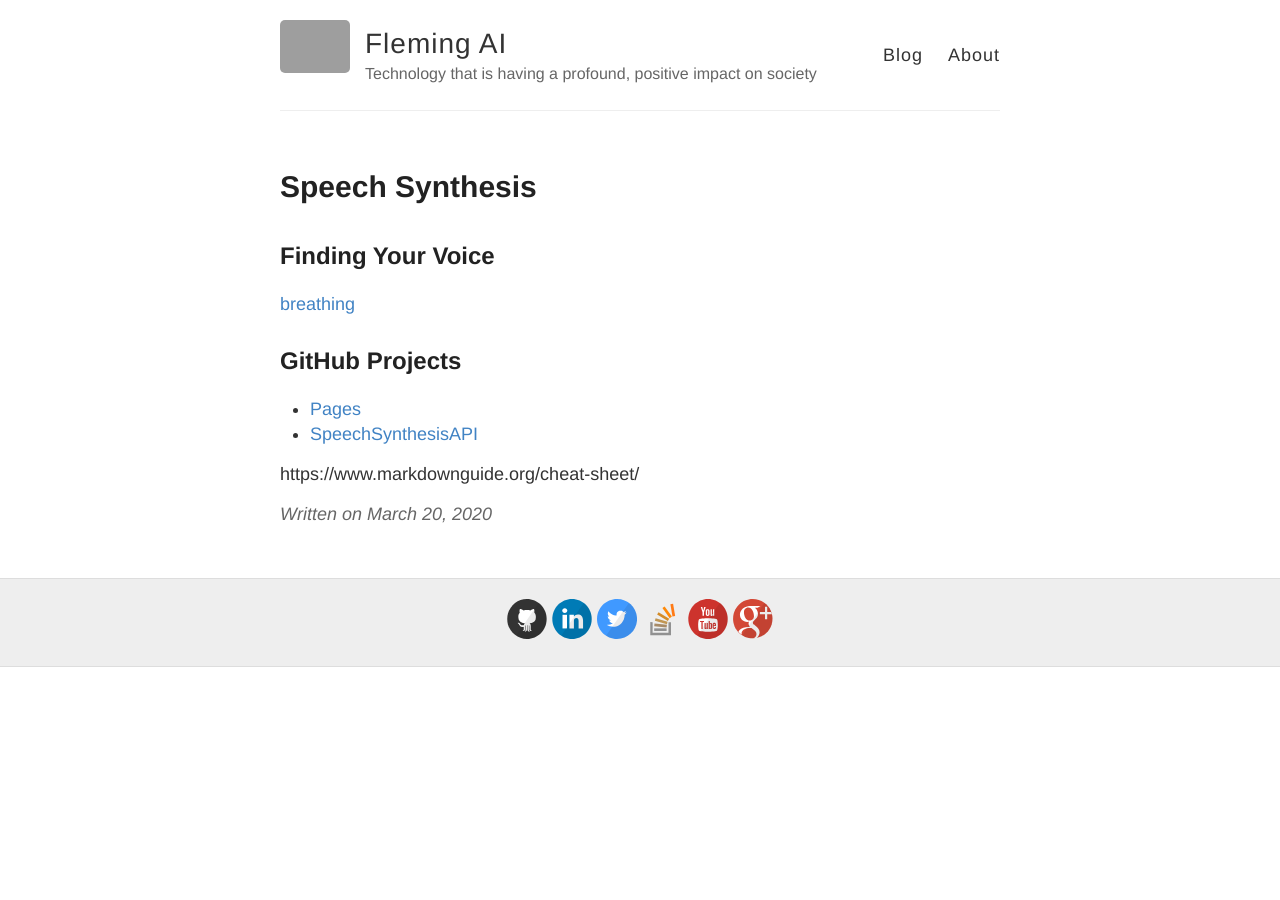
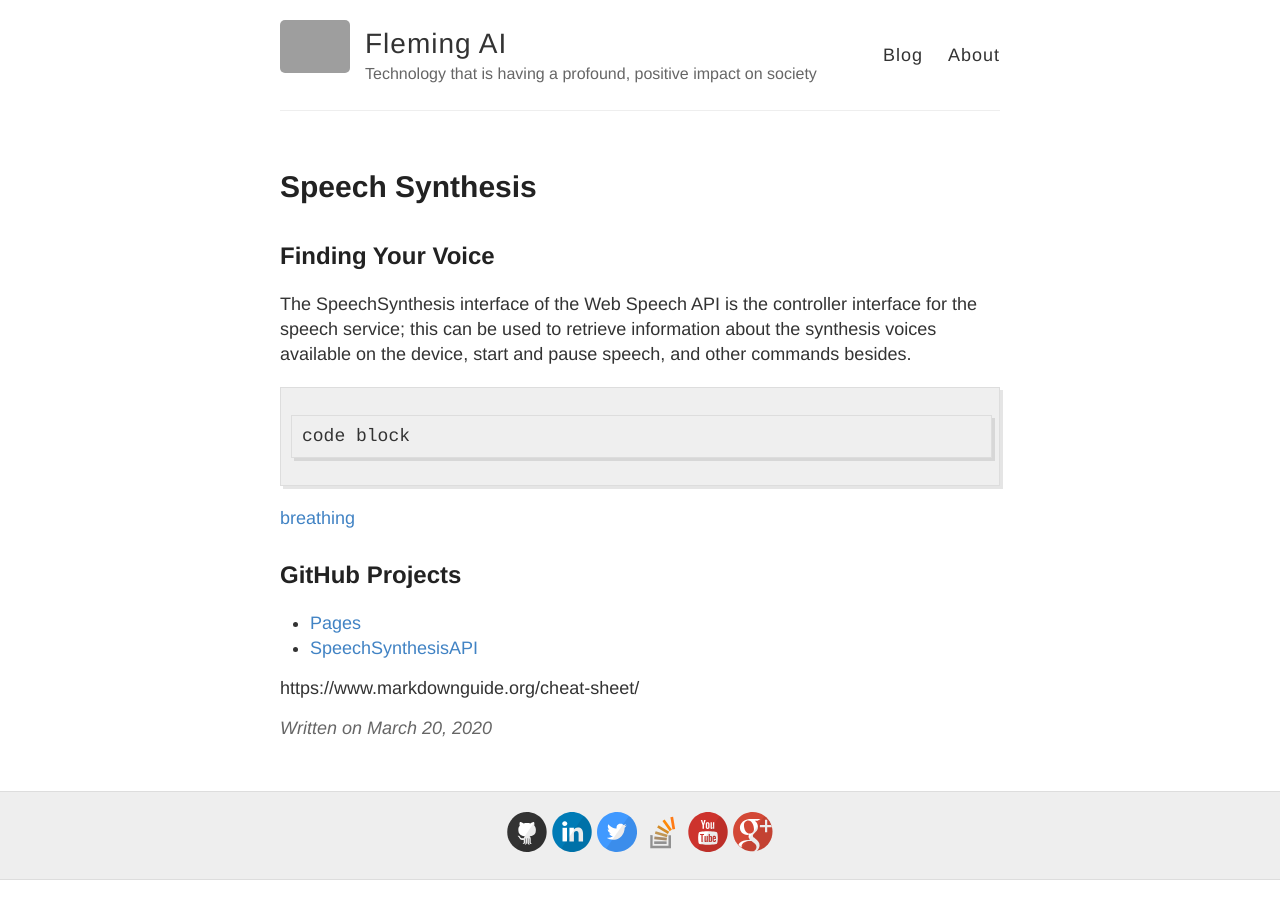
Before and after one commit to mathicus/mathicus.github.io, a Jekyll site: the page built from _posts/2020-3-20-Speech-Synthesis.md, in a window 1280 px wide. Built offline with Jekyll 4.4.1, drawn with Linux system fonts in a browser that asks for light colours; grey boxes are pictures that could not be loaded.

Commit message:
Update 2020-3-20-Speech-Synthesis.md

```diff
--- a/_posts/2020-3-20-Speech-Synthesis.md
+++ b/_posts/2020-3-20-Speech-Synthesis.md
@@ -4,6 +4,12 @@ title: Speech Synthesis
 ---
 
 ## Finding Your Voice
+The SpeechSynthesis interface of the Web Speech API is the controller interface for the speech service; this can be used to retrieve information about the synthesis voices available on the device, start and pause speech, and other commands besides.
+
+~~~
+code block
+~~~
+
 [breathing](https://htmlpreview.github.io/?https://raw.githubusercontent.com/jonfleming/SpeechSynthesisAPI/master/breathing.htm)
 
 ## GitHub Projects
```
